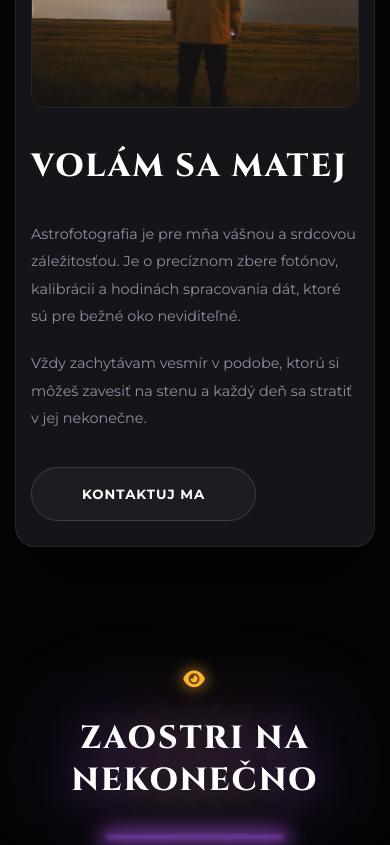
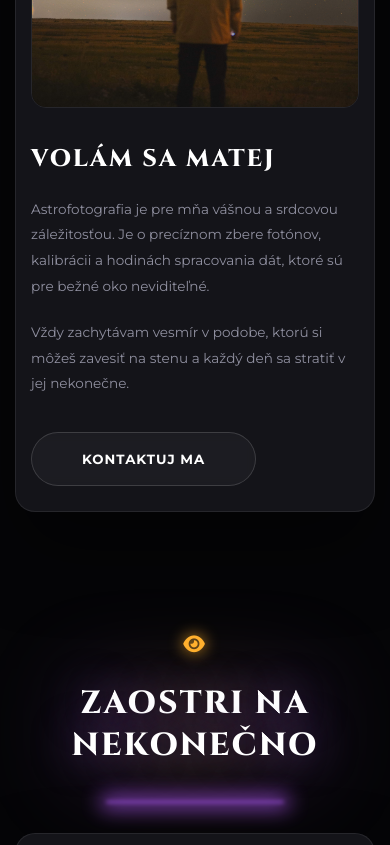
Before and after one commit to matejkakis/kusok-nekonecna-web, a plain HTML site: page index.html in a window 390 px wide. Shown: the part 1460-2305 px from the top of the page. Drawn offline with Linux system fonts and the light colour scheme.

Commit message:
Update index.html

```diff
--- a/index.html
+++ b/index.html
@@ -425,11 +425,16 @@
             .top-nav { padding: 15px 20px; }
 
             .split-layout { flex-direction: column; gap: 30px; }
+
+            /* UPRAVENÉ: Zmenšené písma pre obsah v sekciách (nadpisy a texty) */
+            .split-text h3 { font-size: 1.5rem; margin-bottom: 15px; }
+            .split-text p { font-size: 0.85rem; }
+
             .split-media { width: 100%; height: 300px; }
             .split-layout.bio-section-mobile { flex-direction: column-reverse; }
             .bio-img.split-media { width: 100%; height: auto; aspect-ratio: 3/4; margin: 0 auto; }
             .bio-img img { object-position: center top; }
-            .split-text p { font-size: 0.9rem; }
+
             .gallery-grid { grid-template-columns: 1fr; gap: 20px; }
             .gallery-item { aspect-ratio: 4/3; }
             .mockup-grid { grid-template-columns: 1fr; gap: 30px; }
```
